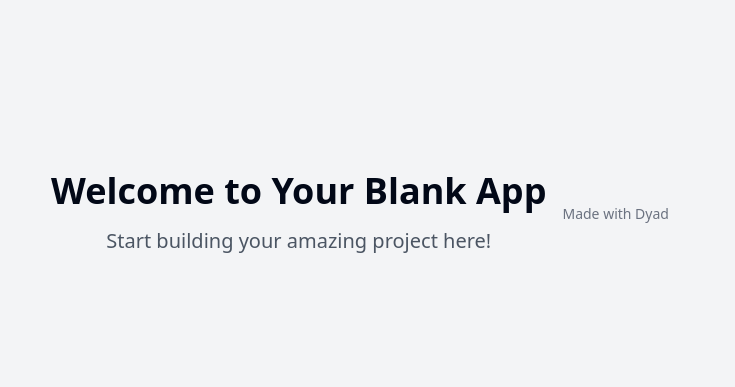
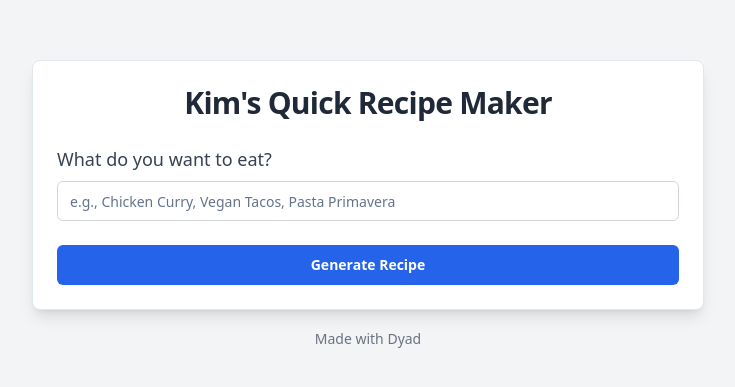
Before and after one commit to qdldev/Kim-s-Recipes, a React (Vite) app: page / in a window 1280 px wide. Shown: the part 187-574 px from the top of the page, without its empty margins (272-1007 px from the left). Built offline with nearby package versions, Linux system fonts and the light colour scheme.

Commit message:
[dyad] Created "Kim's Quick Recipe Maker" app - wrote 2 file(s)

```diff
--- a/src/pages/Index.tsx
+++ b/src/pages/Index.tsx
@@ -1,19 +1,7 @@
-// Update this page (the content is just a fallback if you fail to update the page)
-
-import { MadeWithDyad } from "@/components/made-with-dyad";
+import RecipeMaker from "./RecipeMaker";
 
 const Index = () => {
-  return (
-    <div className="min-h-screen flex items-center justify-center bg-gray-100">
-      <div className="text-center">
-        <h1 className="text-4xl font-bold mb-4">Welcome to Your Blank App</h1>
-        <p className="text-xl text-gray-600">
-          Start building your amazing project here!
-        </p>
-      </div>
-      <MadeWithDyad />
-    </div>
-  );
+  return <RecipeMaker />;
 };
 
 export default Index;
--- /dev/null
+++ b/src/pages/RecipeMaker.tsx
@@ -0,0 +1,102 @@
+import React, { useState } from "react";
+import { Input } from "@/components/ui/input";
+import { Button } from "@/components/ui/button";
+import { Card, CardContent, CardHeader, CardTitle } from "@/components/ui/card";
+import { Textarea } from "@/components/ui/textarea";
+import { showLoading, dismissToast, showSuccess } from "@/utils/toast";
+import { MadeWithDyad } from "@/components/made-with-dyad";
+
+const RecipeMaker = () => {
+  const [dishInput, setDishInput] = useState<string>("");
+  const [generatedRecipe, setGeneratedRecipe] = useState<string>("");
+  const [isLoading, setIsLoading] = useState<boolean>(false);
+
+  const handleGenerateRecipe = () => {
+    if (!dishInput.trim()) {
+      setGeneratedRecipe("Please enter what you'd like to eat!");
+      return;
+    }
+
+    setIsLoading(true);
+    const loadingToastId = showLoading("Generating your recipe...");
+
+    // Simulate an API call for recipe generation
+    setTimeout(() => {
+      const mockRecipe = `
+Recipe for "${dishInput}":
+
+Ingredients:
+- 1 cup of ${dishInput.toLowerCase().includes("pasta") ? "pasta" : "main ingredient"}
+- 2 cloves garlic, minced
+- 1/2 onion, chopped
+- 1 can (14.5 oz) diced tomatoes
+- 1/4 cup fresh basil, chopped
+- Salt and pepper to taste
+- 2 tbsp olive oil
+
+Instructions:
+1. Heat olive oil in a large pan over medium heat. Add onion and garlic, sauté until fragrant (about 2-3 minutes).
+2. Add diced tomatoes and bring to a simmer. Cook for 10 minutes, stirring occasionally.
+3. If using pasta, cook according to package directions.
+4. Add your main ingredient (e.g., cooked chicken, vegetables, or pasta) to the sauce.
+5. Stir in fresh basil, salt, and pepper.
+6. Serve hot and enjoy your delicious "${dishInput}"!
+
+Note: For a real application, this recipe would be generated by an AI or a database.
+      `;
+      setGeneratedRecipe(mockRecipe);
+      dismissToast(loadingToastId);
+      showSuccess("Recipe generated successfully!");
+      setIsLoading(false);
+    }, 2000); // Simulate a 2-second delay for generation
+  };
+
+  return (
+    <div className="min-h-screen flex flex-col items-center justify-center bg-gray-100 dark:bg-gray-900 p-4">
+      <Card className="w-full max-w-2xl shadow-lg rounded-lg bg-white dark:bg-gray-800">
+        <CardHeader className="text-center">
+          <CardTitle className="text-3xl font-bold text-gray-800 dark:text-gray-100">
+            Kim's Quick Recipe Maker
+          </CardTitle>
+        </CardHeader>
+        <CardContent className="space-y-6">
+          <div className="space-y-2">
+            <label htmlFor="dish-input" className="block text-lg font-medium text-gray-700 dark:text-gray-300">
+              What do you want to eat?
+            </label>
+            <Input
+              id="dish-input"
+              type="text"
+              placeholder="e.g., Chicken Curry, Vegan Tacos, Pasta Primavera"
+              value={dishInput}
+              onChange={(e) => setDishInput(e.target.value)}
+              className="w-full p-3 border border-gray-300 dark:border-gray-600 rounded-md focus:ring-blue-500 focus:border-blue-500 dark:bg-gray-700 dark:text-gray-100"
+              disabled={isLoading}
+            />
+          </div>
+          <Button
+            onClick={handleGenerateRecipe}
+            className="w-full py-3 bg-blue-600 hover:bg-blue-700 text-white font-semibold rounded-md transition-colors duration-200"
+            disabled={isLoading}
+          >
+            {isLoading ? "Generating..." : "Generate Recipe"}
+          </Button>
+
+          {generatedRecipe && (
+            <div className="space-y-2">
+              <h2 className="text-xl font-semibold text-gray-800 dark:text-gray-100">Your Recipe:</h2>
+              <Textarea
+                value={generatedRecipe}
+                readOnly
+                className="w-full h-96 p-4 border border-gray-300 dark:border-gray-600 rounded-md bg-gray-50 dark:bg-gray-700 text-gray-800 dark:text-gray-100 resize-y"
+              />
+            </div>
+          )}
+        </CardContent>
+      </Card>
+      <MadeWithDyad />
+    </div>
+  );
+};
+
+export default RecipeMaker;
```
